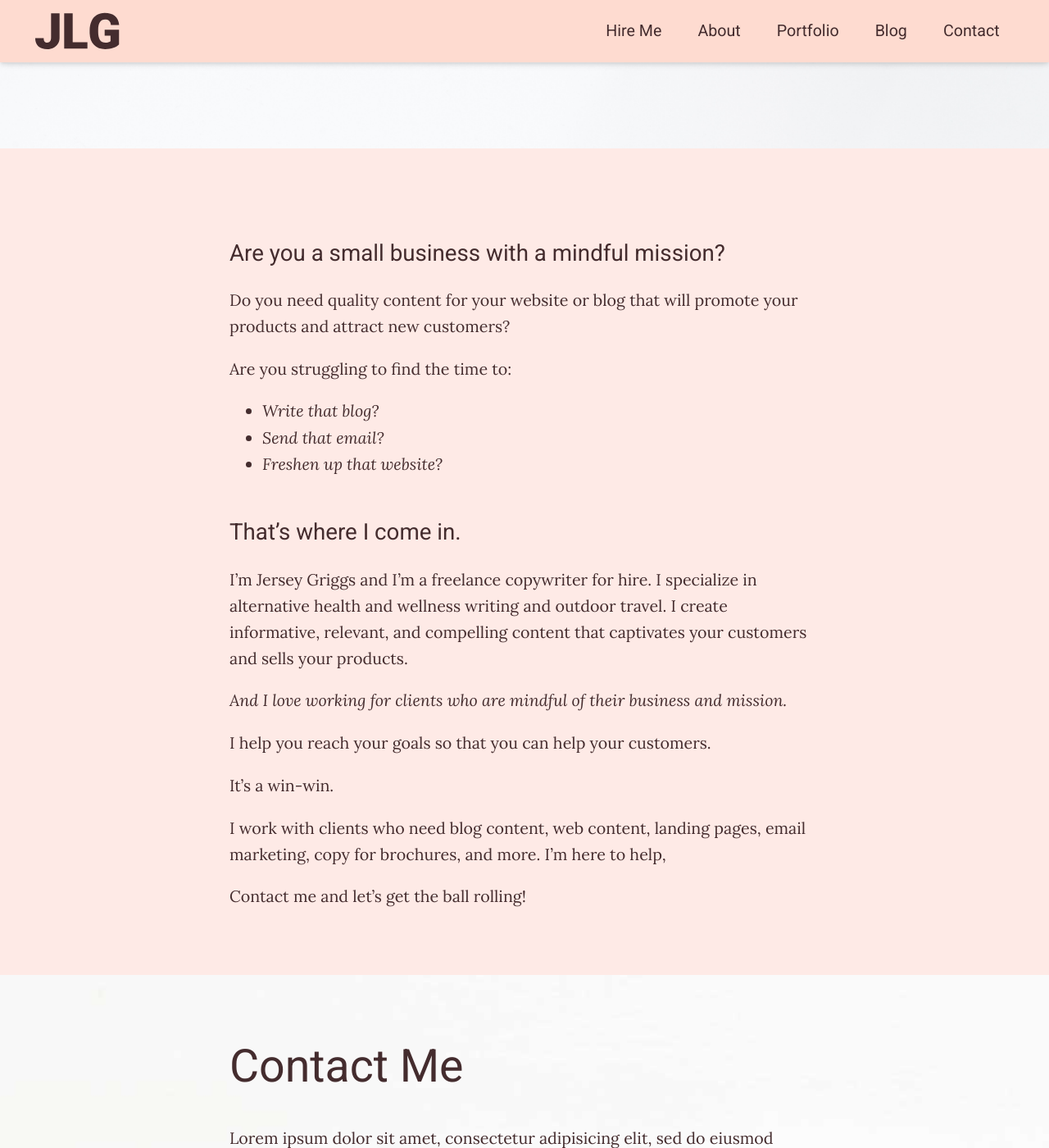
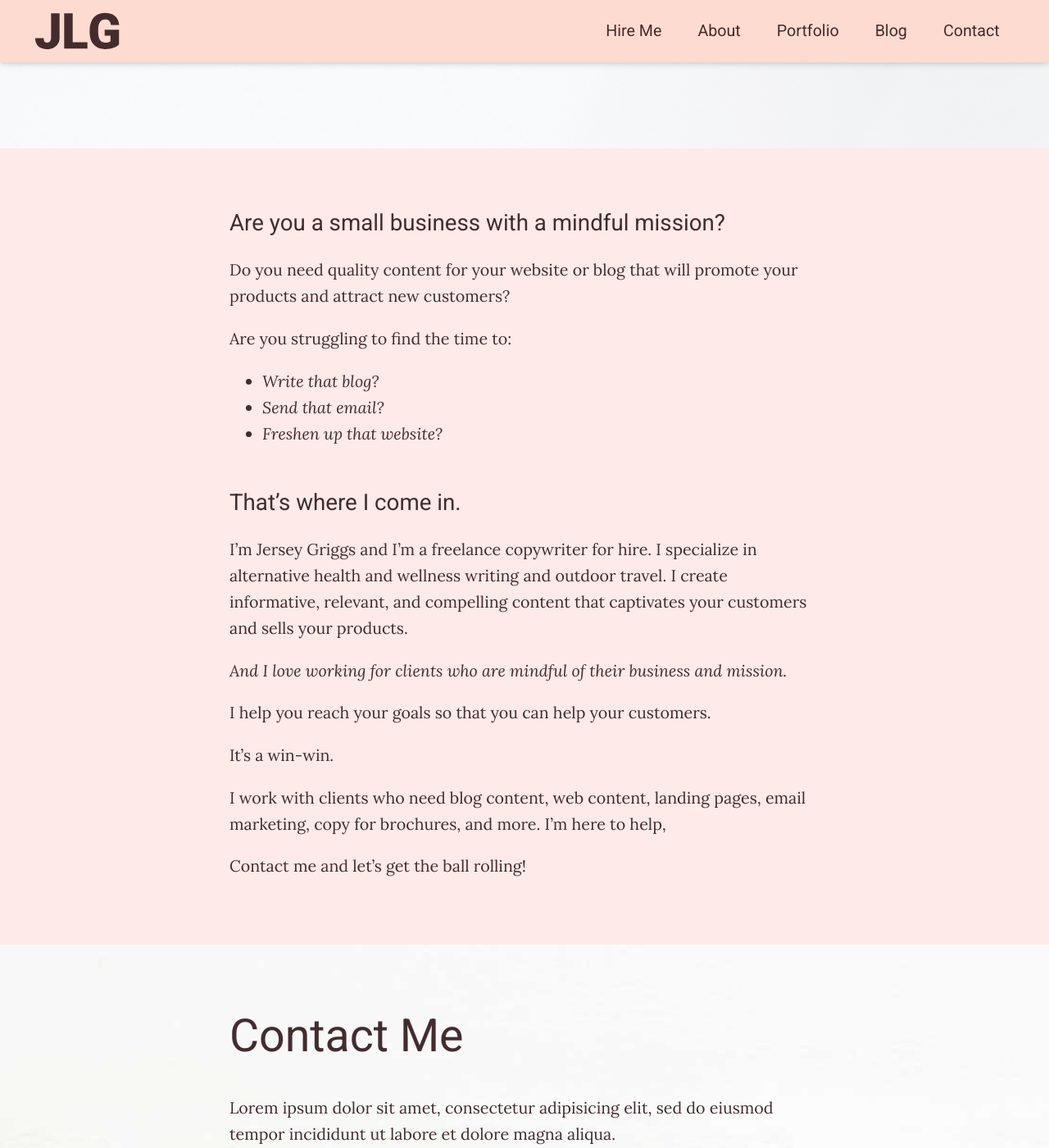
Before and after one commit to jersey-griggs/jersey.griggs.github.io, a Jekyll site: the page built from index.md, in a window 1280 px wide and 1400 px high, scrolled down 423 px. Shown: the whole window at 82% size. Built offline with Jekyll 4.4.1, drawn with Linux system fonts in a browser that asks for light colours.

Commit message:
new hero

```diff
--- a/_sass/minima/_base.scss
+++ b/_sass/minima/_base.scss
@@ -151,7 +151,9 @@ img {
   height: auto;
   margin: 1rem 0;
 }
-
+.no-margin-top {
+  margin-top: 0;
+}
 .align-center {
   text-align: center;
 }
--- a/_sass/minima/_layout.scss
+++ b/_sass/minima/_layout.scss
@@ -190,7 +190,9 @@
 }
 
 .home {
-  h2:first-of-type {
+
+  h2:first-of-type,
+  h4:first-of-type {
     margin-top: 0;
   }
 
```
